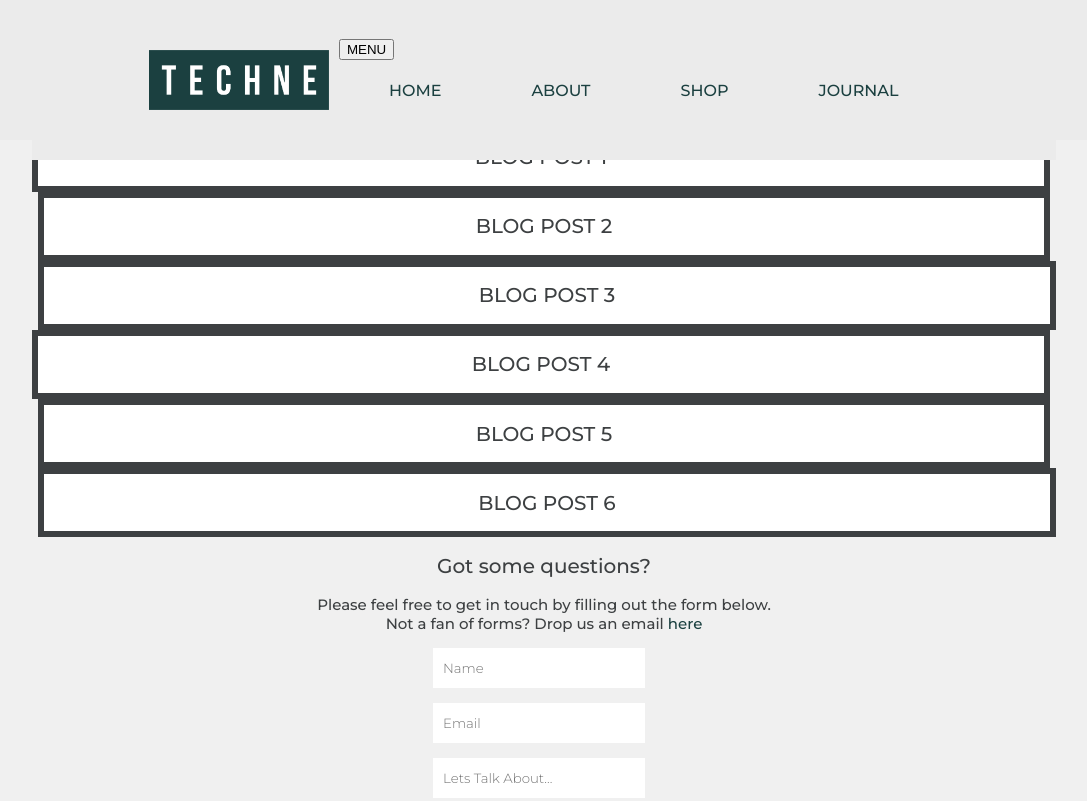
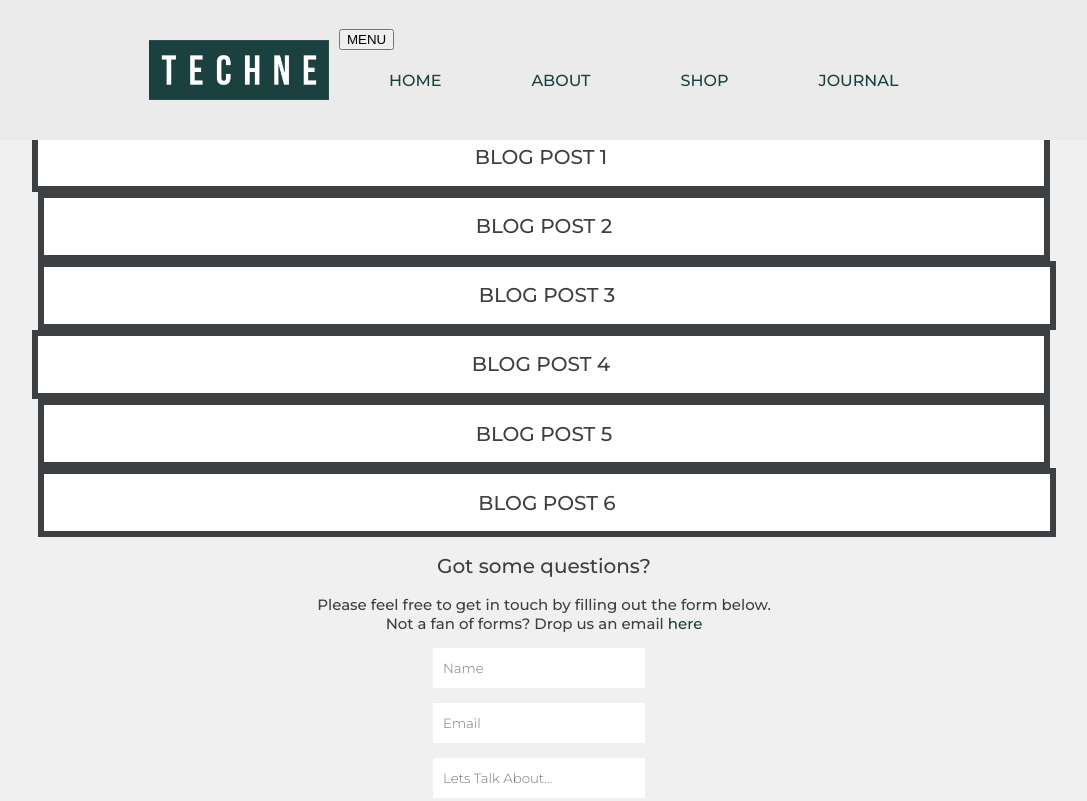
Before and after one commit to Milskaly/TECHNE, a plain HTML site: page blog.html in a window 1280 px wide. Shown: the top 801 px of the page, without its empty margins (96-1183 px from the left). Drawn offline with Linux system fonts and the light colour scheme.

Commit message:
nav menu changes

```diff
--- a/style.css
+++ b/style.css
@@ -39,14 +39,13 @@ header {
 	top: 0;
 	z-index: 999;
 	width: 100%;
-	height: 140px;
 }
 
 /* Navigation Menu */
 
 nav {
 	background: var(--background);
-	height: 160px;
+	height: 140px;
 	flex-direction: row;
 	justify-content: space-between;
 }
```
